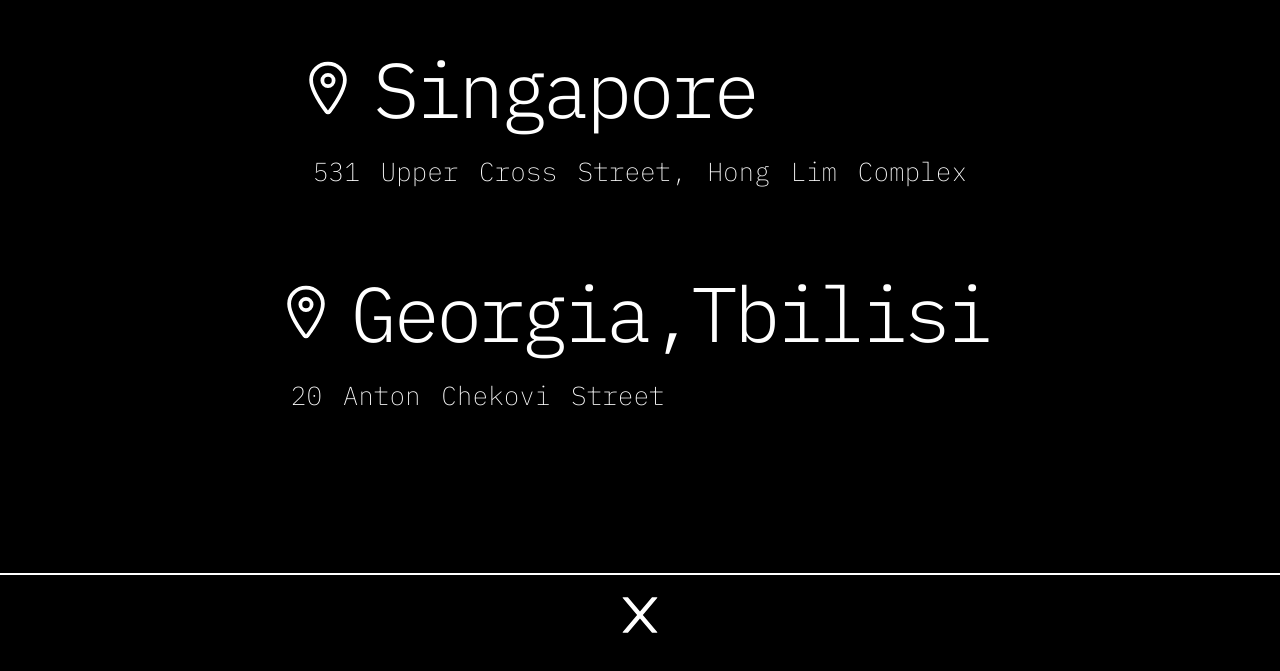
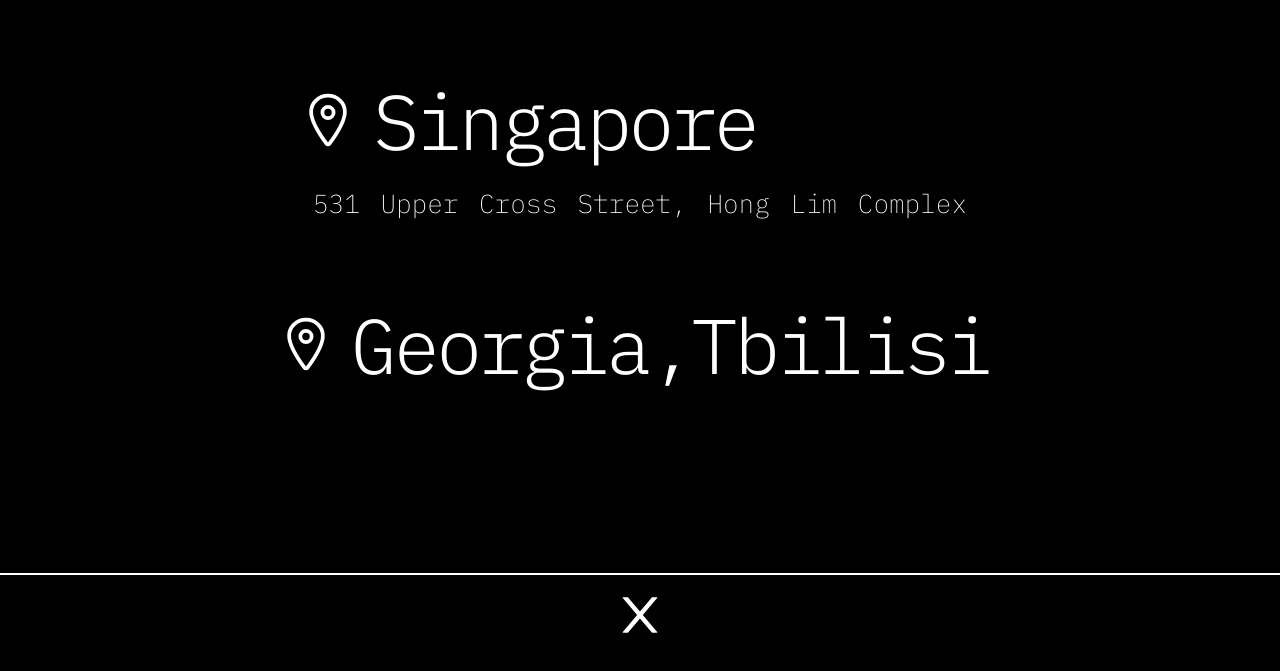
Before and after one commit to aizhanadb/Arcane-team, a React (Create React App) app: page /address in a window 1280 px wide. Shown: the part 107-778 px from the top of the page. Built offline with nearby package versions, Linux system fonts and the light colour scheme; the HTML template or start-up script is replaced by a standard one.

Commit message:
address component modified

```diff
--- a/src/components/Address/Address.jsx
+++ b/src/components/Address/Address.jsx
@@ -19,7 +19,6 @@ const Address = () => {
       <div className='address-block__address'>
           <IoLocationOutline className='address-block__location'/>
           <Link to='/'><span className='address-block__header'>Georgia,Tbilisi</span></Link>
-      <p className='address-block__paragraph'>20 Anton Chekovi Street</p>
         </div>
       </div>
       <div className='address-block__line'></div>
--- a/src/components/Main/Main.css
+++ b/src/components/Main/Main.css
@@ -62,8 +62,3 @@
     }
 
   }
-
-  .main-block__footer-main {
-    /* height: 10vh; */
-    /* padding: 10px; */
-  }
```
